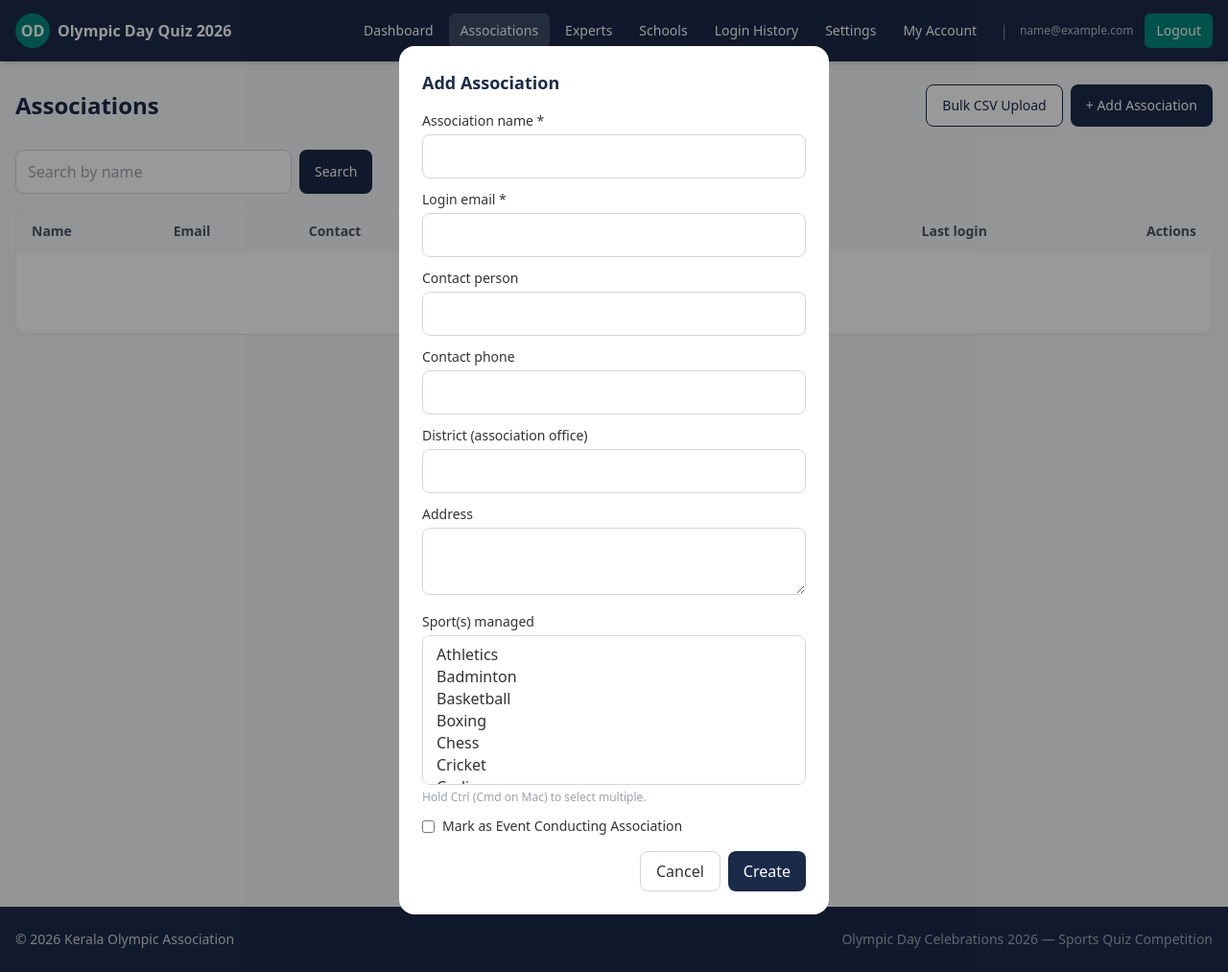
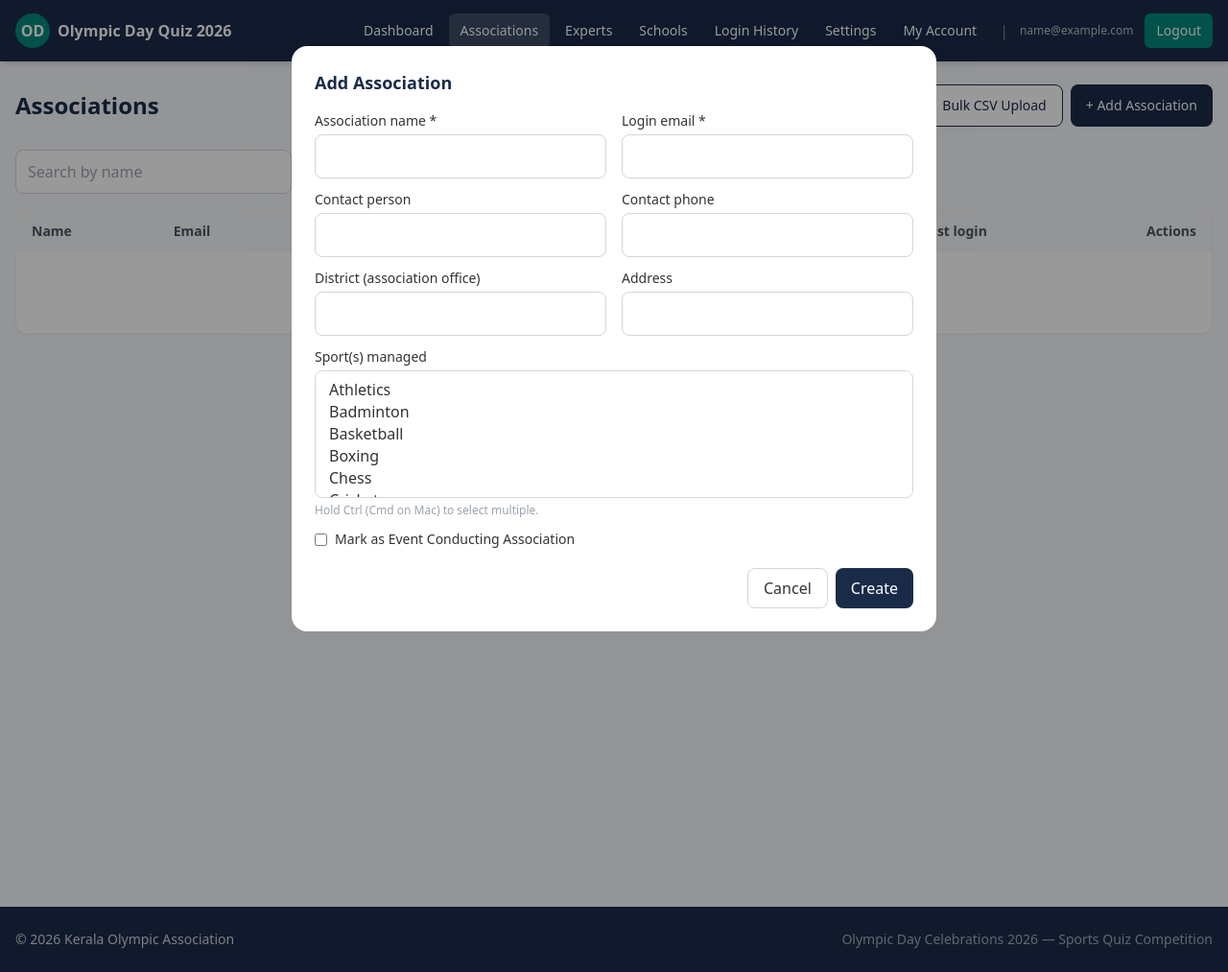
Before and after one commit to sportsbyadrika/olympicdayquiz_koa, a PHP site: page /admin/associations.php in a window 1280 px wide, after a click on "+ Add Association". Shown: the whole page at 96% size. Run offline with PHP 8.4, Linux system fonts and the light colour scheme; the visitor is signed in with stand-in values (Sample User, id 1); data comes from the database, SQL or seed files in the repository; data that the repository does not hold is empty; some libraries are stand-ins or nearby versions.

Commit message:
Admin Associations: redesign Add/Edit modals to 2-column layout (less lengthy)
- Wider modal (max-w-2xl) with a 2-column grid for fields; sports multi-select
  and conductor checkbox span full width

```diff
--- a/admin/associations.php
+++ b/admin/associations.php
@@ -428,32 +428,30 @@ require dirname(__DIR__) . '/includes/header.php';
 
 <!-- Create modal -->
 <div id="createModal" class="hidden fixed inset-0 bg-black/40 z-50 flex items-start justify-center p-4 overflow-y-auto">
-  <div class="bg-white rounded-2xl w-full max-w-md p-6 my-8">
+  <div class="bg-white rounded-2xl w-full max-w-2xl p-6 my-8">
     <h2 class="text-lg font-bold text-navy mb-4">Add Association</h2>
     <form method="post">
       <?= csrf_field() ?>
       <input type="hidden" name="action" value="create">
-      <label class="block text-sm font-medium mb-1">Association name *</label>
-      <input name="name" required class="w-full border border-gray-300 rounded-lg px-3 py-2.5 mb-3">
-      <label class="block text-sm font-medium mb-1">Login email *</label>
-      <input name="email" type="email" required class="w-full border border-gray-300 rounded-lg px-3 py-2.5 mb-3">
-      <label class="block text-sm font-medium mb-1">Contact person</label>
-      <input name="contact_person" class="w-full border border-gray-300 rounded-lg px-3 py-2.5 mb-3">
-      <label class="block text-sm font-medium mb-1">Contact phone</label>
-      <input name="contact_phone" class="w-full border border-gray-300 rounded-lg px-3 py-2.5 mb-3">
-      <label class="block text-sm font-medium mb-1">District (association office)</label>
-      <input name="district" class="w-full border border-gray-300 rounded-lg px-3 py-2.5 mb-3">
-      <label class="block text-sm font-medium mb-1">Address</label>
-      <textarea name="address" rows="2" class="w-full border border-gray-300 rounded-lg px-3 py-2.5 mb-3"></textarea>
+      <div class="grid sm:grid-cols-2 gap-x-4 gap-y-3">
+        <div><label class="block text-sm font-medium mb-1">Association name *</label><input name="name" required class="w-full border border-gray-300 rounded-lg px-3 py-2.5"></div>
+        <div><label class="block text-sm font-medium mb-1">Login email *</label><input name="email" type="email" required class="w-full border border-gray-300 rounded-lg px-3 py-2.5"></div>
+        <div><label class="block text-sm font-medium mb-1">Contact person</label><input name="contact_person" class="w-full border border-gray-300 rounded-lg px-3 py-2.5"></div>
+        <div><label class="block text-sm font-medium mb-1">Contact phone</label><input name="contact_phone" class="w-full border border-gray-300 rounded-lg px-3 py-2.5"></div>
+        <div><label class="block text-sm font-medium mb-1">District (association office)</label><input name="district" class="w-full border border-gray-300 rounded-lg px-3 py-2.5"></div>
+        <div><label class="block text-sm font-medium mb-1">Address</label><input name="address" class="w-full border border-gray-300 rounded-lg px-3 py-2.5"></div>
+        <div class="sm:col-span-2">
           <label class="block text-sm font-medium mb-1">Sport(s) managed</label>
-      <select name="sport_ids[]" id="create_sports" multiple size="6" class="w-full border border-gray-300 rounded-lg px-3 py-2 mb-1">
+          <select name="sport_ids[]" id="create_sports" multiple size="5" class="w-full border border-gray-300 rounded-lg px-3 py-2">
             <?php foreach ($sports as $sid => $sname): ?><option value="<?= (int)$sid ?>"><?= e($sname) ?></option><?php endforeach; ?>
           </select>
-      <p class="text-xs text-gray-400 mb-3">Hold Ctrl (Cmd on Mac) to select multiple.</p>
-      <label class="flex items-center gap-2 mb-4 text-sm">
+          <p class="text-xs text-gray-400 mt-1">Hold Ctrl (Cmd on Mac) to select multiple.</p>
+        </div>
+        <label class="sm:col-span-2 flex items-center gap-2 text-sm">
           <input type="checkbox" name="is_event_conductor" value="1" class="rounded"> Mark as Event Conducting Association
         </label>
-      <div class="flex justify-end gap-2">
+      </div>
+      <div class="flex justify-end gap-2 mt-5">
         <button type="button" onclick="document.getElementById('createModal').classList.add('hidden')" class="px-4 py-2 rounded-lg border border-gray-300">Cancel</button>
         <button class="px-4 py-2 rounded-lg bg-navy text-white font-medium">Create</button>
       </div>
@@ -463,36 +461,35 @@ require dirname(__DIR__) . '/includes/header.php';
 
 <!-- Edit modal -->
 <div id="editModal" class="hidden fixed inset-0 bg-black/40 z-50 flex items-start justify-center p-4 overflow-y-auto">
-  <div class="bg-white rounded-2xl w-full max-w-md p-6 my-8">
+  <div class="bg-white rounded-2xl w-full max-w-2xl p-6 my-8">
     <h2 class="text-lg font-bold text-navy mb-4">Edit Association</h2>
     <form method="post">
       <?= csrf_field() ?>
       <input type="hidden" name="action" value="update">
       <input type="hidden" name="id" id="edit_id">
-      <label class="block text-sm font-medium mb-1">Association name *</label>
-      <input name="name" id="edit_name" required class="w-full border border-gray-300 rounded-lg px-3 py-2.5 mb-3">
-      <label class="block text-sm font-medium mb-1">Login email *</label>
-      <input name="email" id="edit_email" type="email" required class="w-full border border-gray-300 rounded-lg px-3 py-2.5 mb-3">
-      <label class="block text-sm font-medium mb-1">Contact person</label>
-      <input name="contact_person" id="edit_person" class="w-full border border-gray-300 rounded-lg px-3 py-2.5 mb-3">
-      <label class="block text-sm font-medium mb-1">Contact phone</label>
-      <input name="contact_phone" id="edit_phone" class="w-full border border-gray-300 rounded-lg px-3 py-2.5 mb-3">
-      <label class="block text-sm font-medium mb-1">District (association office)</label>
-      <input name="district" id="edit_district" class="w-full border border-gray-300 rounded-lg px-3 py-2.5 mb-3">
-      <label class="block text-sm font-medium mb-1">Address</label>
-      <textarea name="address" id="edit_address" rows="2" class="w-full border border-gray-300 rounded-lg px-3 py-2.5 mb-3"></textarea>
+      <div class="grid sm:grid-cols-2 gap-x-4 gap-y-3">
+        <div><label class="block text-sm font-medium mb-1">Association name *</label><input name="name" id="edit_name" required class="w-full border border-gray-300 rounded-lg px-3 py-2.5"></div>
+        <div><label class="block text-sm font-medium mb-1">Login email *</label><input name="email" id="edit_email" type="email" required class="w-full border border-gray-300 rounded-lg px-3 py-2.5"></div>
+        <div><label class="block text-sm font-medium mb-1">Contact person</label><input name="contact_person" id="edit_person" class="w-full border border-gray-300 rounded-lg px-3 py-2.5"></div>
+        <div><label class="block text-sm font-medium mb-1">Contact phone</label><input name="contact_phone" id="edit_phone" class="w-full border border-gray-300 rounded-lg px-3 py-2.5"></div>
+        <div><label class="block text-sm font-medium mb-1">District (association office)</label><input name="district" id="edit_district" class="w-full border border-gray-300 rounded-lg px-3 py-2.5"></div>
+        <div><label class="block text-sm font-medium mb-1">Address</label><input name="address" id="edit_address" class="w-full border border-gray-300 rounded-lg px-3 py-2.5"></div>
+        <div class="sm:col-span-2">
           <label class="block text-sm font-medium mb-1">Sport(s) managed</label>
-      <select name="sport_ids[]" id="edit_sports" multiple size="6" class="w-full border border-gray-300 rounded-lg px-3 py-2 mb-1">
+          <select name="sport_ids[]" id="edit_sports" multiple size="5" class="w-full border border-gray-300 rounded-lg px-3 py-2">
             <?php foreach ($sports as $sid => $sname): ?><option value="<?= (int)$sid ?>"><?= e($sname) ?></option><?php endforeach; ?>
           </select>
-      <p class="text-xs text-gray-400 mb-4">Hold Ctrl (Cmd on Mac) to select multiple.</p>
-      <div class="flex justify-end gap-2">
+          <p class="text-xs text-gray-400 mt-1">Hold Ctrl (Cmd on Mac) to select multiple.</p>
+        </div>
+      </div>
+      <div class="flex justify-end gap-2 mt-5">
         <button type="button" onclick="document.getElementById('editModal').classList.add('hidden')" class="px-4 py-2 rounded-lg border border-gray-300">Cancel</button>
         <button class="px-4 py-2 rounded-lg bg-navy text-white font-medium">Save</button>
       </div>
     </form>
   </div>
 </div>
+
 
 <!-- CSV modal -->
 <div id="csvModal" class="hidden fixed inset-0 bg-black/40 z-50 flex items-center justify-center p-4">
```
Lines whose indentation alone changed are shown as unchanged.
